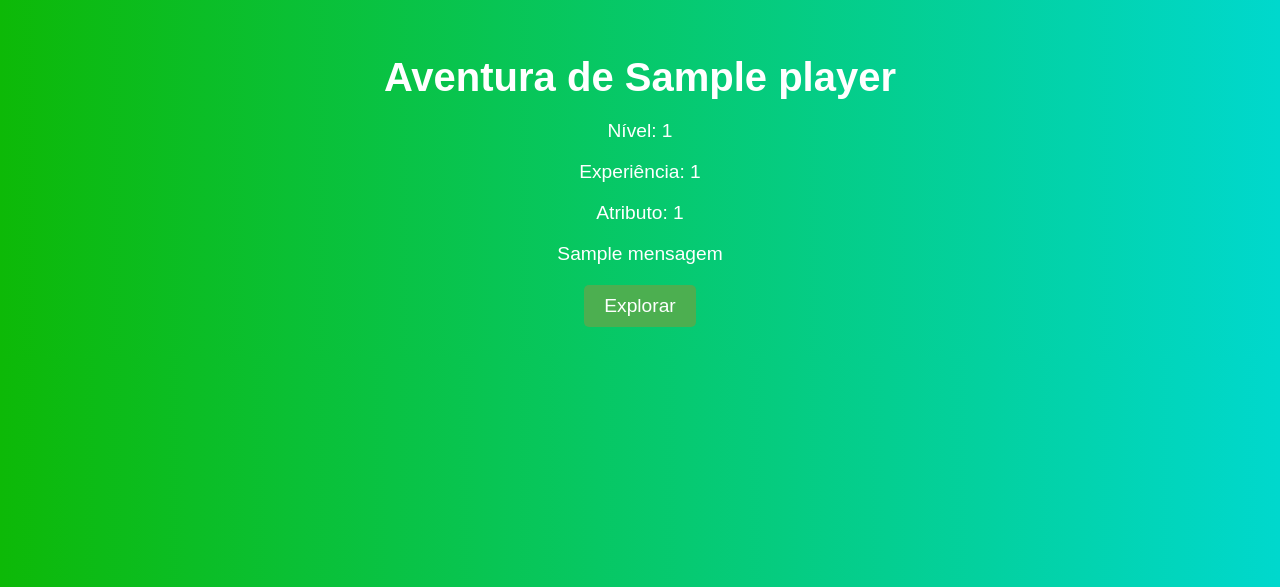
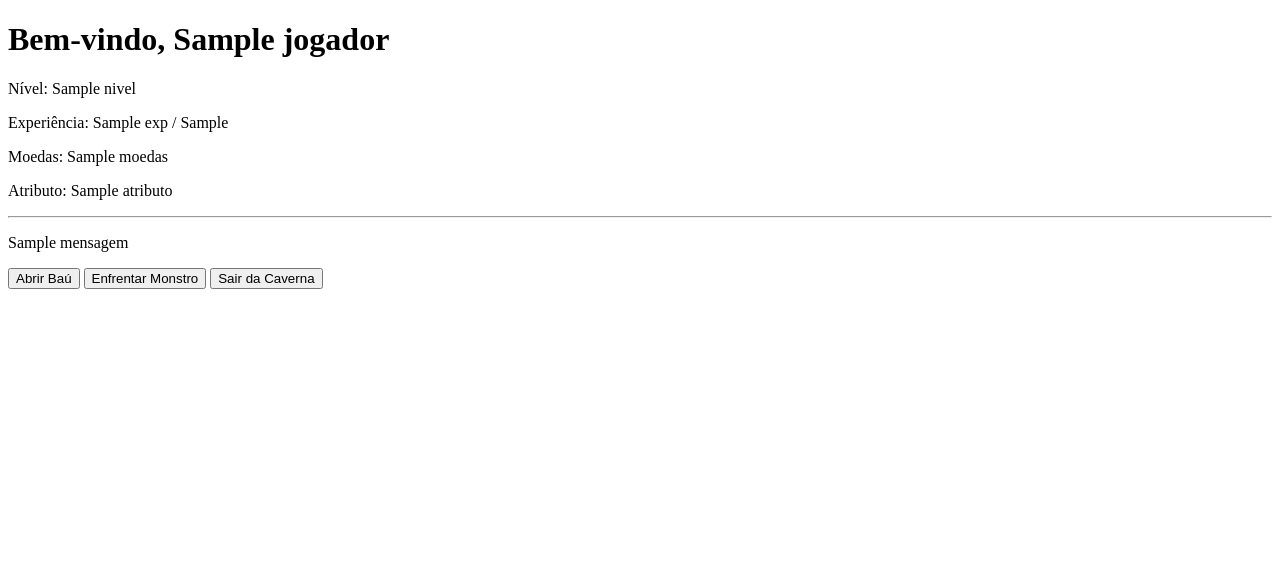
Before and after one commit to amdbraz/project_python_tads_2024, a Flask app: template project .app.py/templates/game.html in a window 1280 px wide. Shown: the top 587 px of the page. Run offline with Flask 3, Linux system fonts and the light colour scheme; tables that the repository leaves empty hold one stand-in row (values such as "Sample post"); the template is opened without the code that fills it: values that come from a table or form of the project are taken from there, most other values are stand-ins (such as "Sample title", 1, 10 or a date in 2020).

Commit message:
corrigindo formatação do flask, beck end

```diff
--- a/project .app.py/app.py
+++ b/project .app.py/app.py
@@ -1,70 +1,58 @@
 from flask import Flask, render_template, request, redirect, url_for
-from flask_sqlalchemy import SQLAlchemy
-import random
 
 app = Flask(__name__)
-app.config['SQLALCHEMY_DATABASE_URI'] = 'sqlite:///game.db'
-app.config['SQLALCHEMY_TRACK_MODIFICATIONS'] = False
-db = SQLAlchemy(app)
 
-# Modelo para armazenar o jogador
-class Player(db.Model):
-    id = db.Column(db.Integer, primary_key=True)
-    name = db.Column(db.String(80), nullable=False)
-    level = db.Column(db.Integer, default=1)
-    exp = db.Column(db.Integer, default=0)
-    attribute = db.Column(db.Integer, default=100)
+# Variáveis globais para o jogo
+jogador = {
+    "nome": "",
+    "nivel": 1,
+    "exp": 0,
+    "moedas": 0,
+    "atributo": 100
+}
 
-# Requisitos de EXP por nível
 def exp_para_subir_nivel(nivel):
-    if nivel == 1:
-        return 100
-    else:
-        return int(100 * (1.4 ** (nivel - 1)))
+    """Calcula a experiência necessária para subir de nível."""
+    return 100 * (1.4 ** (nivel - 1))
 
-# Função para subir de nível
-def subir_de_nivel(player):
-    player.level += 1
-    player.attribute = int(player.attribute * 1.5)
-    db.session.commit()
+def subir_de_nivel():
+    """Lógica para subir de nível."""
+    jogador["nivel"] += 1
+    jogador["atributo"] = int(jogador["atributo"] * 1.5)
+    jogador["moedas"] += 10  # Recompensa ao subir de nível
 
-# Rota inicial
-@app.route("/", methods=["GET", "POST"])
+@app.route('/')
 def index():
-    if request.method == "POST":
-        name = request.form["name"]
-        player = Player(name=name)
-        db.session.add(player)
-        db.session.commit()
-        return redirect(url_for("game", player_id=player.id))
-    return render_template("index.html")
+    return render_template('index.html')
 
-# Rota do jogo
-@app.route("/game/<int:player_id>", methods=["GET", "POST"])
-def game(player_id):
-    player = Player.query.get_or_404(player_id)
+@app.route('/start_game', methods=['POST'])
+def start_game():
+    jogador["nome"] = request.form['nome']
+    jogador["nivel"] = 1
+    jogador["exp"] = 0
+    jogador["moedas"] = 0
+    jogador["atributo"] = 100
+    return redirect(url_for('game'))
+
+@app.route('/game', methods=['GET', 'POST'])
+def game():
     mensagem = None
+    if request.method == 'POST':
+        acao = request.form.get('acao')
 
-    if request.method == "POST":
-        action = request.form["action"]
+        if acao == "abrir_bau":
+            jogador["moedas"] += 50
+            mensagem = "Você abriu o baú e ganhou 50 moedas!"
+        elif acao == "enfrentar_monstro":
+            jogador["exp"] += 50
+            mensagem = "Você enfrentou um monstro e ganhou 50 de experiência!"
+            if jogador["exp"] >= exp_para_subir_nivel(jogador["nivel"]):
+                subir_de_nivel()
+                mensagem += " Parabéns! Você subiu para o nível {}!".format(jogador["nivel"])
+        elif acao == "sair_caverna":  # Nova ação
+            mensagem = "Você saiu da caverna. Fim da aventura por hoje!"
 
-        if action == "explore":
-            tipo_monstro = random.choice(["fraco", "medio", "dificil", "chefe"])
-            exp_ganha = {"fraco": 50, "medio": 100, "dificil": 200, "chefe": 500}[tipo_monstro]
-            mensagem = f"Você enfrentou um monstro {tipo_monstro} e ganhou {exp_ganha} de experiência!"
-            player.exp += exp_ganha
-            exp_necessaria = exp_para_subir_nivel(player.level)
+    return render_template('game.html', jogador=jogador, mensagem=mensagem, exp_necessaria=exp_para_subir_nivel(jogador["nivel"]))
 
-            if player.exp >= exp_necessaria:
-                subir_de_nivel(player)
-                mensagem += f" Parabéns! Você subiu para o nível {player.level}."
-
-            db.session.commit()
-
-    return render_template("game.html", player=player, mensagem=mensagem)
-
-# Inicialização do banco de dados
-if __name__ == "__main__":
-    with app.app_context():
-        db.create_all()
+if __name__ == '__main__':
     app.run(debug=True)
--- a/project .app.py/templates/game.html
+++ b/project .app.py/templates/game.html
@@ -4,57 +4,19 @@
     <meta charset="UTF-8">
     <meta name="viewport" content="width=device-width, initial-scale=1.0">
     <title>Jogo de Aventura</title>
-    <style>
-        body {
-            /* Adicionando um gradiente de fundo */
-            background: linear-gradient(to right, #0db907, #00d8cd); /* Degradê de rosa para laranja */
-            font-family: Arial, sans-serif;
-            color: white;
-            text-align: center;
-            padding: 20px;
-        }
-
-        h1 {
-            font-size: 2.5em;
-            margin-bottom: 20px;
-        }
-
-        p {
-            font-size: 1.2em;
-        }
-
-        form {
-            margin-top: 20px;
-        }
-
-        button {
-            background-color: #4CAF50; /* Verde */
-            color: white;
-            padding: 10px 20px;
-            font-size: 1.2em;
-            border: none;
-            border-radius: 5px;
-            cursor: pointer;
-            transition: background-color 0.3s ease;
-        }
-
-        button:hover {
-            background-color: #45a049; /* Tom de verde mais escuro */
-        }
-    </style>
 </head>
 <body>
-    <h1>Aventura de {{ player.name }}</h1>
-    <p>Nível: {{ player.level }}</p>
-    <p>Experiência: {{ player.exp }}</p>
-    <p>Atributo: {{ player.attribute }}</p>
-
-    {% if mensagem %}
+    <h1>Bem-vindo, {{ jogador['nome'] }}</h1>
+    <p>Nível: {{ jogador['nivel'] }}</p>
+    <p>Experiência: {{ jogador['exp'] }} / {{ exp_necessaria }}</p>
+    <p>Moedas: {{ jogador['moedas'] }}</p>
+    <p>Atributo: {{ jogador['atributo'] }}</p>
+    <hr>
     <p>{{ mensagem }}</p>
-    {% endif %}
-
-    <form action="" method="POST">
-        <button type="submit" name="action" value="explore">Explorar</button>
+    <form method="POST" action="/game">
+        <button type="submit" name="acao" value="abrir_bau">Abrir Baú</button>
+        <button type="submit" name="acao" value="enfrentar_monstro">Enfrentar Monstro</button>
+        <button type="submit" name="acao" value="sair_caverna">Sair da Caverna</button>
     </form>
 </body>
 </html>
```
Also changed, not shown: project .app.py/templates/index.html (+7 -51 lines), project .app.py/templates/static/style.css (added, +31 -0 lines).
